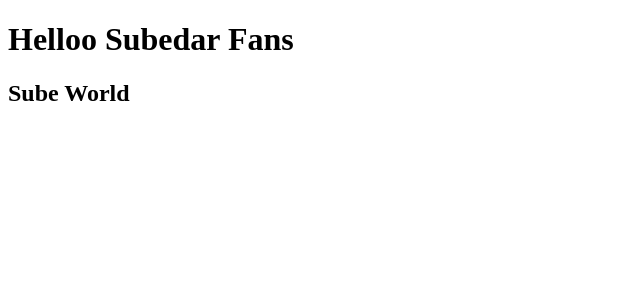
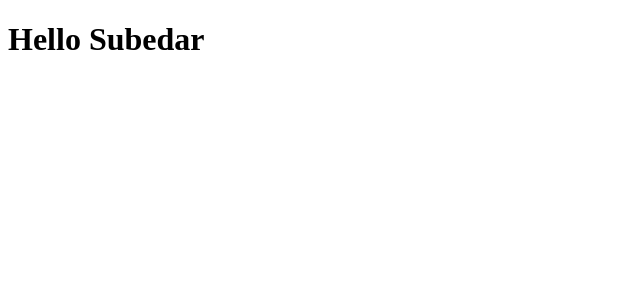
Before and after one commit to SUBE007/ReactSelfLearning, a React (Create React App) app: page / in a window 1280 px wide. Shown: the top 300 px of the page, without its empty margins (0-640 px from the left). Built offline with nearby package versions, Linux system fonts and the light colour scheme.

Commit message:
[SUBE007]Created One Component by using function component

```diff
--- /dev/null
+++ b/src/Student.js
@@ -0,0 +1,10 @@
+import React from "react";
+// function Student(){
+//     return <h1> Hello Subedar</h1>;
+// }
+
+const Student=()=>{
+    return <h1> Hello Subedar</h1>;
+}
+
+export default Student;
--- a/src/index.js
+++ b/src/index.js
@@ -1,6 +1,8 @@
 import React from 'react';
 import ReactDOM from 'react-dom';
-import App from './App';
+import Student from './Student';
 
 
-ReactDOM.render(<App /> ,document.getElementById("root"));
+
+
+ReactDOM.render(<Student /> ,document.getElementById("root"));
```
